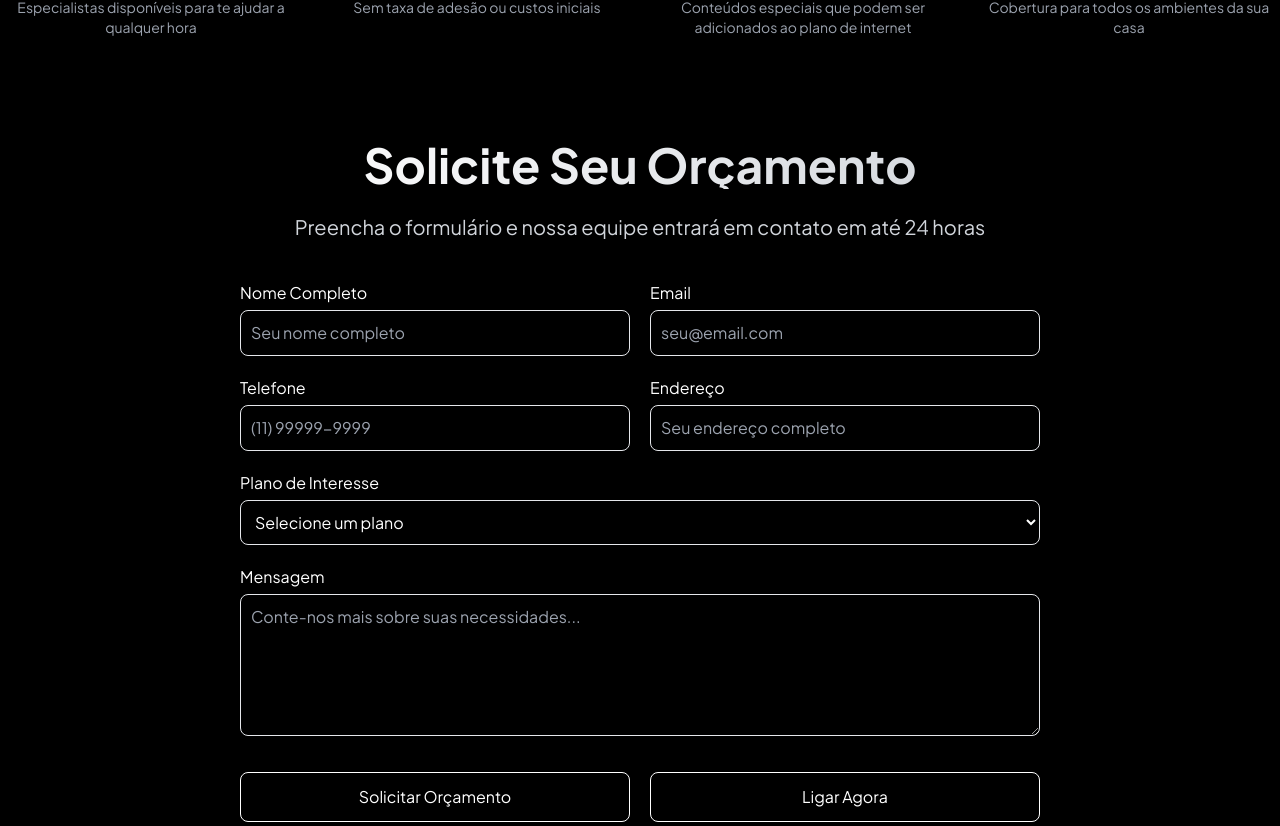
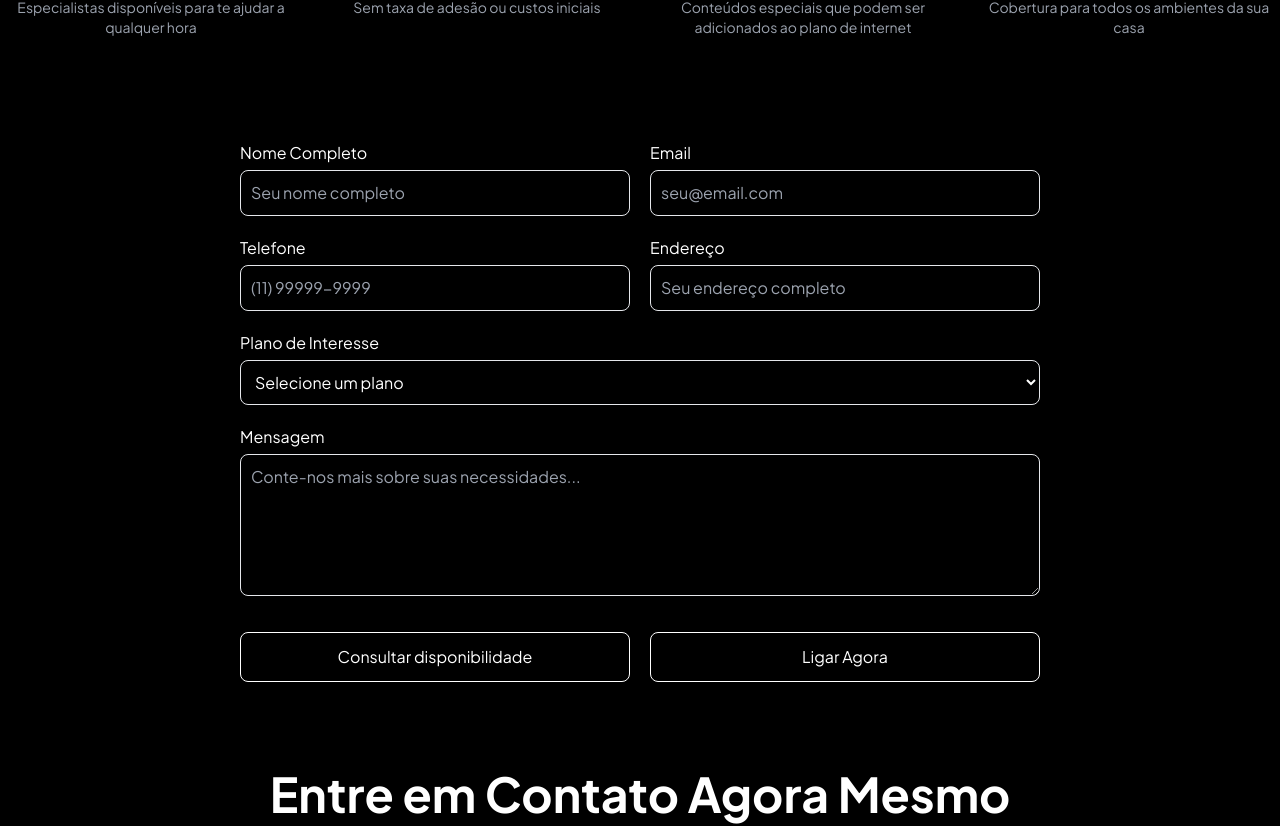
Before and after one commit to soutozk/sitenet, a React (Create React App) app: page / in a window 1280 px wide. Shown: the part 3974-4800 px from the top of the page. Built offline with nearby package versions, Linux system fonts and the light colour scheme.

Commit message:
update orçamento

```diff
--- a/src/Components/ContactForm/ContactForm.jsx
+++ b/src/Components/ContactForm/ContactForm.jsx
@@ -58,12 +58,7 @@ const ContactForm = () => {
   return (
  <section id="budget" className="scroll-mt-20 px-[20px] py-[40px] ">
   <div className="max-w-[800px] mx-auto">
-    <div className="text-center mb-[40px]">
-      <h2 className="text-4xl md:text-5xl font-bold mb-6 bg-gradient-to-r from-white to-gray-300 bg-clip-text text-transparent">Solicite Seu Orçamento</h2>
-      <p className="text-xl text-gray-300 max-w-3xl mx-auto">
-        Preencha o formulário e nossa equipe entrará em contato em até 24 horas
-      </p>
-    </div>
+
 
     <form onSubmit={handleSubmit}>
       <div className="flex flex-wrap gap-[20px]">
@@ -155,7 +150,7 @@ const ContactForm = () => {
           type="submit"
           className="flex-1 p-[12px] hover:bg-yellow-500 text-white border cursor-pointer bg-transparent duration-300  border-white hover:border-yellow-500 rounded-lg"
         >
-          Solicitar Orçamento
+          Consultar disponibilidade
         </button>
         <a
           href="https://wa.me/556186781663"
```
